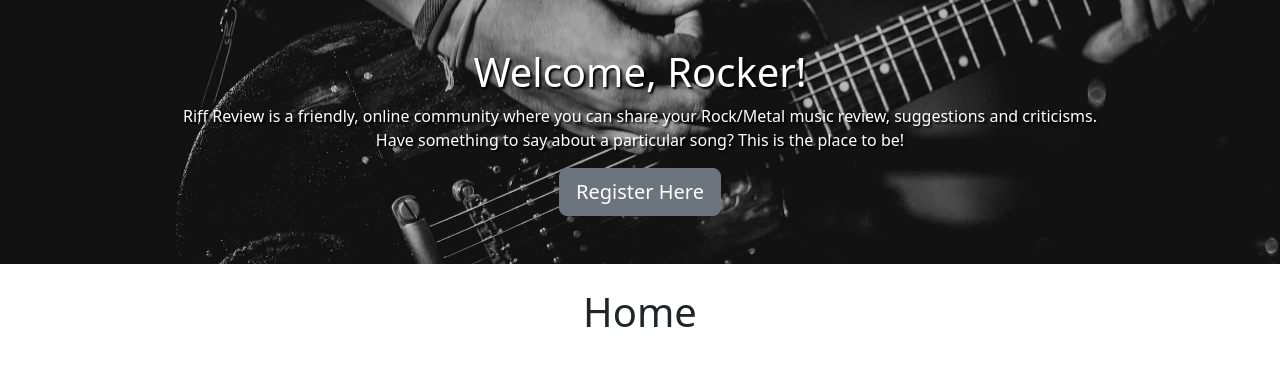
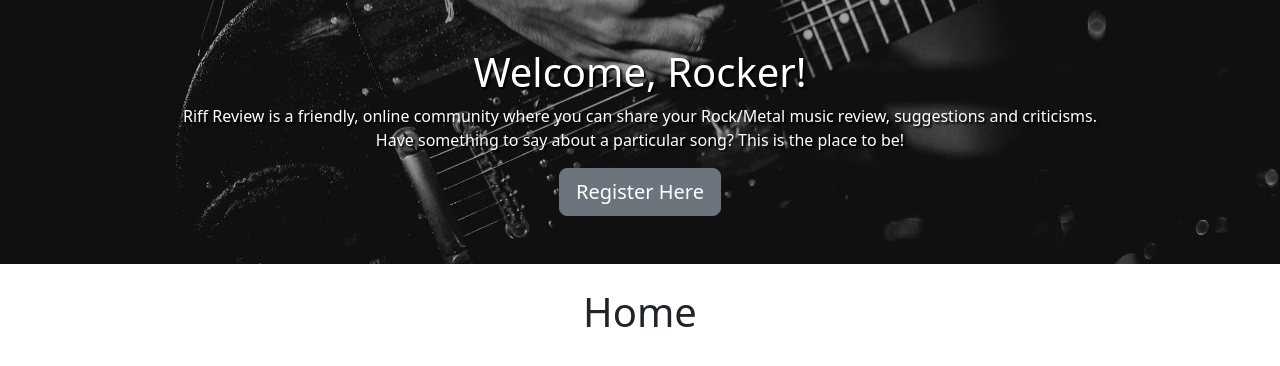
Before and after one commit to danielanthonycollins/riff-review, a Flask app: page / in a window 1280 px wide. Shown: the part 77-443 px from the top of the page. Run offline with Flask 3, Linux system fonts and the light colour scheme; some libraries are stand-ins or nearby versions.

Commit message:
Darken main guitar home image

```diff
--- a/static/css/style.css
+++ b/static/css/style.css
@@ -1,5 +1,5 @@
 .home-main-image {
-    background: url(../images/homemainguitar.jpg);
+    background: url(../images/homemainguitar2.jpg);
     background-position: center;
     background-repeat: no-repeat;
     background-size: cover;
```
Also changed, not shown: static/images/homemainguitar.jpg (deleted), static/images/homemainguitar2.jpg (added).
